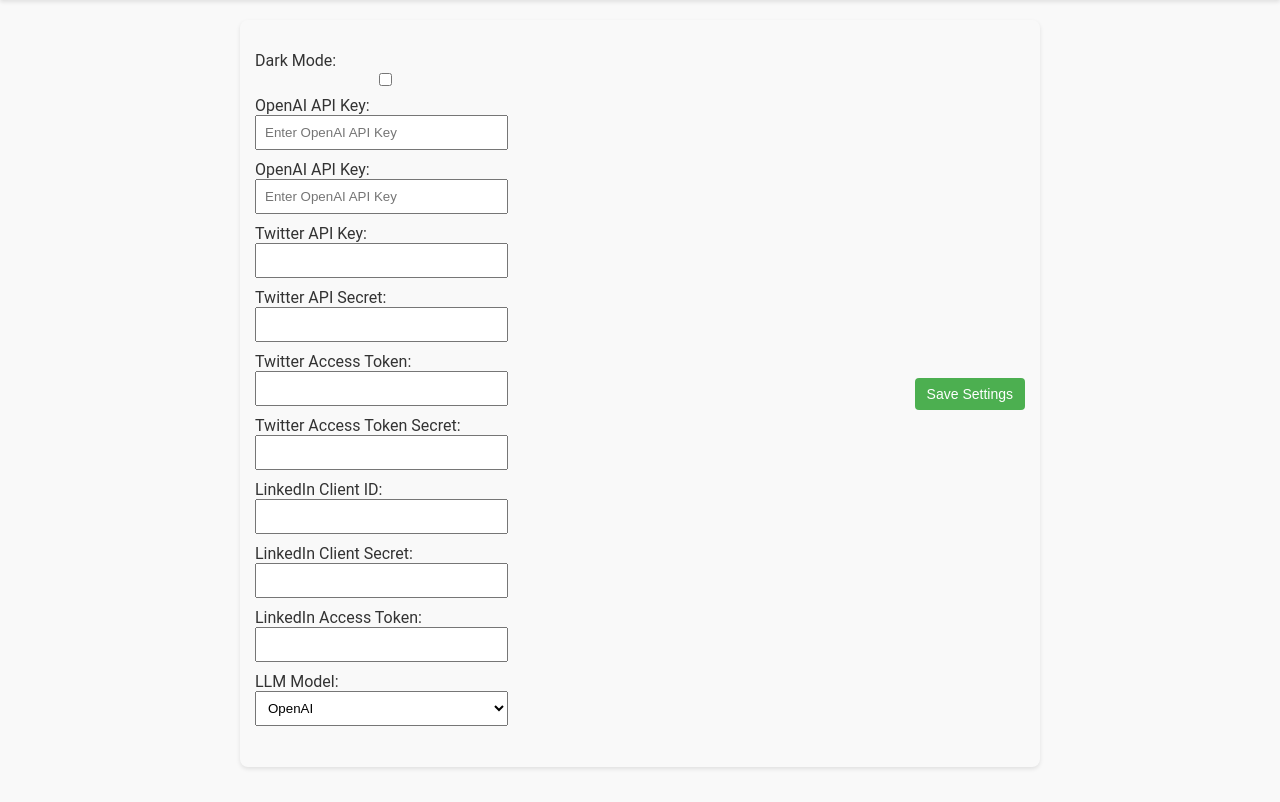
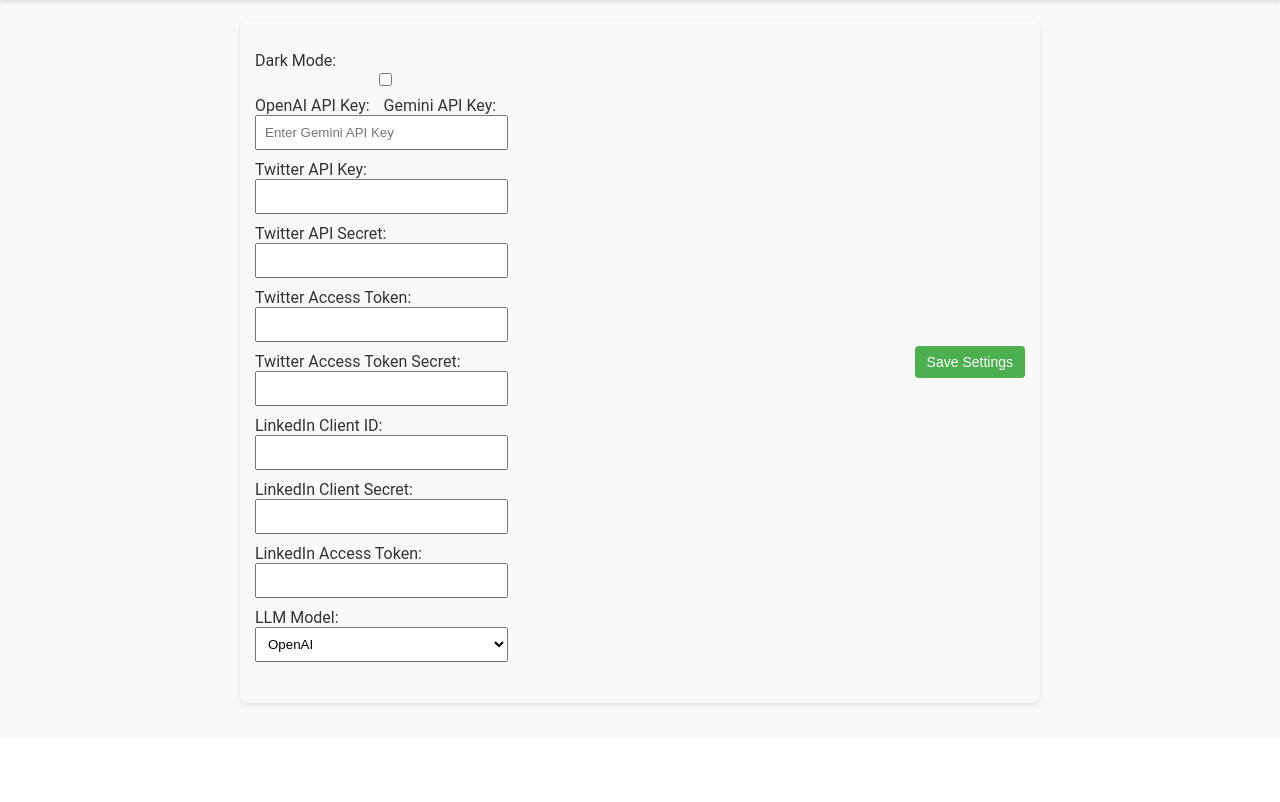
Before and after one commit to mslanden/media-posting-agent, a Flask app: page /settings in a window 1280 px wide. Shown: the part 78-880 px from the top of the page. After the commit the page ends 784 px from the top, so only its background shows below. Run offline with Flask 3, Linux system fonts and the light colour scheme.

Commit message:
(no commit message provided)

```diff
--- a/frontend/static/js/settings.js
+++ b/frontend/static/js/settings.js
@@ -29,7 +29,6 @@ document.addEventListener('DOMContentLoaded', function() {
             },
             body: JSON.stringify({
                 api_key: apiKey,
-                api_key: apiKey,
                 llm_model: llmModel,
                 dark_mode: darkMode,
                 twitter_api_key: twitterApiKey,
--- a/frontend/templates/settings.html
+++ b/frontend/templates/settings.html
@@ -88,20 +88,6 @@
                                     id="openai-api-key"
                                     placeholder="Enter OpenAI API Key"
                                     value="{% if settings and settings.llm_model == 'openai' %}{{ settings.api_key }}{% endif %}"
-                                />
-                            </div>
-                            <div
-                                id="openai-api-key-input"
-                                style="display: {% if settings and settings.llm_model == 'openai' %}block{% else %}none{% endif %};"
-                            >
-                                <label for="openai-api-key">OpenAI API Key:</label>
-                                <input
-                                    type="text"
-                                    id="openai-api-key"
-                                    placeholder="Enter OpenAI API Key"
-                                    value="{% if settings and settings.llm_model == 'openai' %}{{ settings.api_key }}{% endif %}"
-                                />
-                            </div>
                             <div
                                 id="gemini-api-key-input"
                                 style="display: {% if settings and settings.llm_model == 'gemini' %}block{% else %}none{% endif %};"
```
Also changed, not shown: test_tweet_cli.py (+7 -0 lines).
